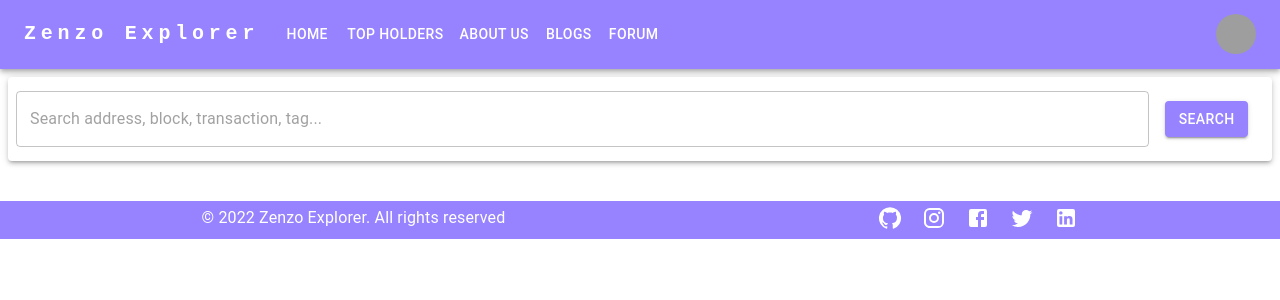
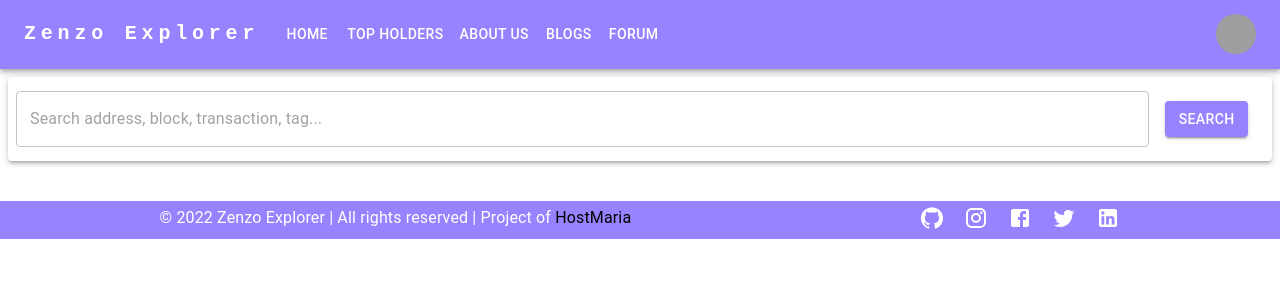
Before and after one commit to hostmaria/zenzo-explorer, a React (Create React App) app: page / in a window 1280 px wide. Shown: the top 300 px of the page. Built offline with nearby package versions, Linux system fonts and the light colour scheme; grey boxes are pictures that could not be loaded.

Commit message:
created error component and setup error handlers in topholders page

```diff
--- /dev/null
+++ b/src/Components/Error/Error.js
@@ -0,0 +1,12 @@
+import { Typography } from "@mui/material";
+import React from "react";
+
+const Error = () => {
+	return (
+		<Typography variant="subHeading" color="red" fontWeight={600}>
+			Error! Please contact us on support [@] hostmaria.com
+		</Typography>
+	);
+};
+
+export default Error;
--- a/src/Components/Footer/Footer.js
+++ b/src/Components/Footer/Footer.js
@@ -25,7 +25,14 @@ const Footer = () => {
 			padding="5px 25px"
 		>
 			<Typography>
-				&copy; {new Date().getFullYear()} Zenzo Explorer. All rights reserved
+				&copy; {new Date().getFullYear()} Zenzo Explorer | All rights reserved |
+				Project of{" "}
+				<a
+					style={{ textDecoration: "none", color: "#000" }}
+					href="https://hostmaria.com"
+				>
+					HostMaria
+				</a>
 			</Typography>
 
 			<div>
--- a/src/pages/TopHolders/TopHolders.js
+++ b/src/pages/TopHolders/TopHolders.js
@@ -22,6 +22,7 @@ import LastPageIcon from "@mui/icons-material/LastPage";
 
 import { BASE_API } from "../../Constant";
 import { TableHead, Typography } from "@mui/material";
+import Error from "../../Components/Error/Error";
 
 function TablePaginationActions(props) {
 	const theme = useTheme();
@@ -96,16 +97,26 @@ export default function TopHolders() {
 	const [page, setPage] = React.useState(0);
 	const [rowsPerPage, setRowsPerPage] = React.useState(10);
 	const [topHolderList, setTopHolderList] = useState([]);
+	const [error, setError] = useState(false);
+	const [isLoading, setIsLoading] = useState(true);
 
 	const fetchTopHolders = () => {
 		axios
 			.get(BASE_API + "?q=rich")
-			.then((res) => setTopHolderList(res.data.rich1000));
+			.then(
+				(res) => setTopHolderList(res.data.rich1000),
+				setIsLoading(false),
+				setError(false),
+			)
+			.catch(
+				(err) => setError(true),
+				setIsLoading(false),
+				setTopHolderList([]),
+			);
 	};
 
 	useEffect(() => {
 		fetchTopHolders();
-		console.log(topHolderList[0]);
 	}, []);
 
 	// Avoid a layout jump when reaching the last page with empty rows.
@@ -123,6 +134,7 @@ export default function TopHolders() {
 
 	return (
 		<>
+			{isLoading && <h1>loading</h1>}
 			<Box sx={{ border: 1, margin: 3, maxWidth: 800 }}>
 				<Typography variant="h5" color="initial">
 					List of top 1000 Zenzo holder address
@@ -146,6 +158,7 @@ export default function TopHolders() {
 								<TableCell align="center">Amount</TableCell>
 							</TableRow>
 						</TableHead>
+						{error && <Error />}
 						<TableBody>
 							{(rowsPerPage > 0
 								? topHolderList.slice(
```
